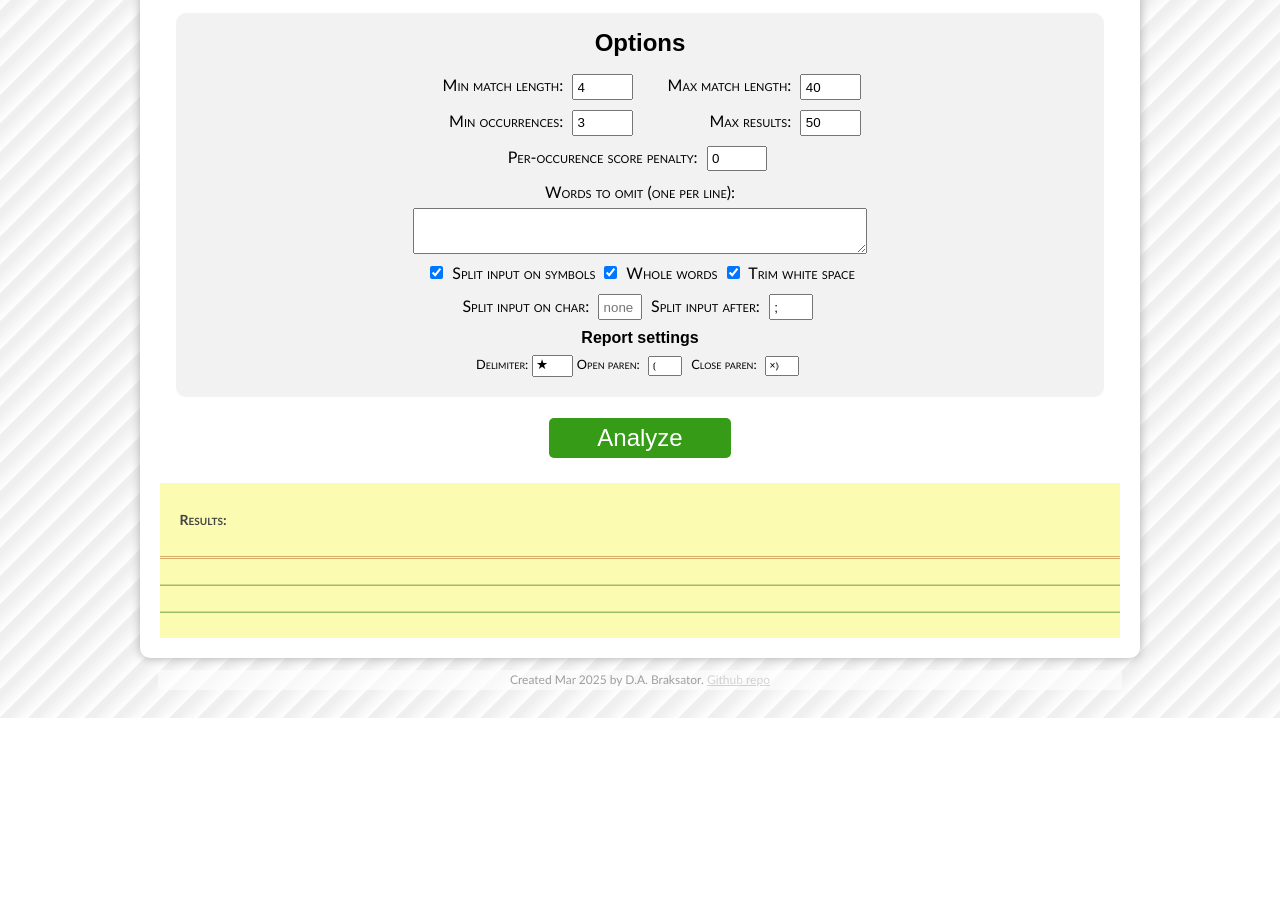
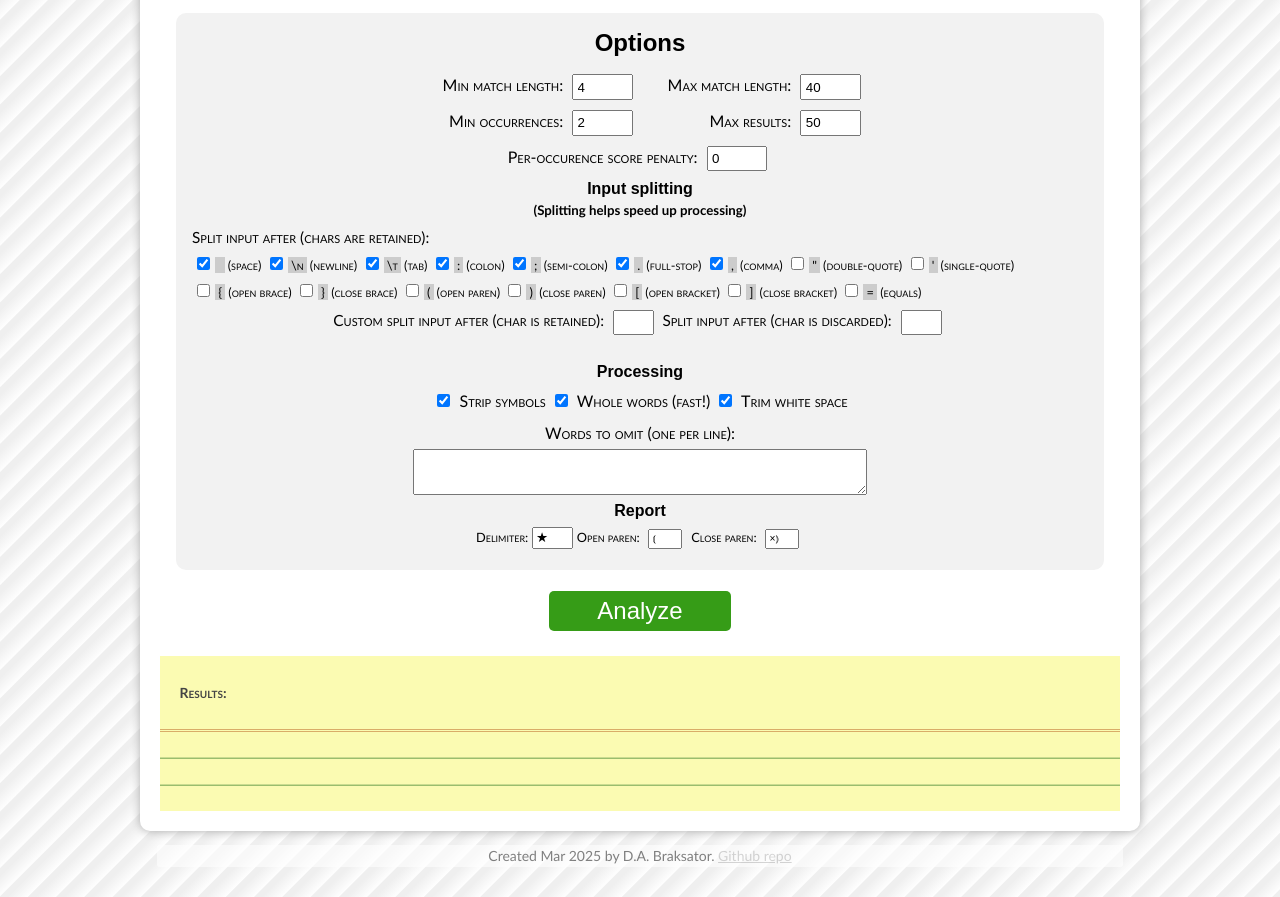
Before and after one commit to braksator/LongestRepeatedStrings, a website with bundled scripts: page index.html in a window 1280 px wide. Shown: the part 666-1563 px from the top of the page. Before the commit the page ends 1384 px from the top, so only its background shows below. Built offline with nearby package versions, Linux system fonts and the light colour scheme; a web font is replaced by a local one.

Commit message:
dev iteration

```diff
--- a/index.html
+++ b/index.html
@@ -24,28 +24,52 @@
       <label title="The minimum length of substrings to consider." class="hr">Min match length: <input type="number" id="minLen" value="4"></label>
       <label title="The maximum length of substrings to consider." class="hr">Max match length: <input type="number" id="maxLen" value="40"></label>
       <br>
-      <label title="The minimum number of occurrences a substring must have to be included." class="hr">Min occurrences: <input type="number" id="minOcc" value="3"></label>
+      <label title="The minimum number of occurrences a substring must have to be included." class="hr">Min occurrences: <input type="number" id="minOcc" value="2"></label>
       <label title="The maximum length of substrings to consider." class="hr">Max results: <input type="number" id="maxRes" value="50"></label>
       <br>
       <label title="Helps order results." class="fr">Per-occurence score penalty: <input type="number" id="penalty" value="0"></label>
+      <br>
+      <h4>Input splitting</h4>
+      <h5>(Splitting helps speed up processing)</h5>
+      <div class="split">
+        <label style="font-size: 1.2em;">Split input after (chars are retained):</label>
+        <br>
+        <label><input type="checkbox" name="split" value=" " checked><span class="char"> </span>(space)</label>
+        <label><input type="checkbox" name="split" value="\n" checked><span class="char">\n</span>(newline)</label>
+        <label><input type="checkbox" name="split" value="\t" checked><span class="char">\t</span>(tab)</label>
+        <label><input type="checkbox" name="split" value=":" checked><span class="char">:</span>(colon)</label>
+        <label><input type="checkbox" name="split" value=";" checked><span class="char">;</span>(semi-colon)</label>
+        <label><input type="checkbox" name="split" value="." checked><span class="char">.</span>(full-stop)</label>
+        <label><input type="checkbox" name="split" value="," checked><span class="char">,</span>(comma)</label>
+        <label><input type="checkbox" name="split" value='"'><span class="char">"</span>(double-quote)</label>
+        <label><input type="checkbox" name="split" value="'"><span class="char">'</span>(single-quote)</label>
+        <label><input type="checkbox" name="split" value="{"><span class="char">{</span>(open brace)</label>
+        <label><input type="checkbox" name="split" value="}"><span class="char">}</span>(close brace)</label>
+        <label><input type="checkbox" name="split" value="("><span class="char">(</span>(open paren)</label>
+        <label><input type="checkbox" name="split" value=")"><span class="char">)</span>(close paren)</label>
+        <label><input type="checkbox" name="split" value="["><span class="char">[</span>(open bracket)</label>
+        <label><input type="checkbox" name="split" value="]"><span class="char">]</span>(close bracket)</label>
+        <label><input type="checkbox" name="split" value="="><span class="char">=</span>(equals)</label>
+      </div>
+      <div class="break">
+        <label style="font-size: 1.2em;" title="Add your own" class="cr">Custom split input after (char is retained): <input type="text" size="2" id="split-custom" value=""></label>
+        <label style="font-size: 1.2em;" title="Can be used to concatenate texts." class="cr">Split input after (char is discarded): <input type="text" size="2" id="break" value=""></label>
+      </div>
+
+      <br>
+      <h4>Processing</h4>
+      <label title="Symbols won't appear in matches"><input type="checkbox" id="clean" checked> Strip symbols</label>
+      <label title="Matches on whole words."><input type="checkbox" id="words" checked> Whole words (fast!)</label>
+      <label title="Trims white space from results."><input type="checkbox" id="trim" checked> Trim white space</label>
       <br>
       <label title="Substrings to omit from the results. Can be used to ignore accepted long/frequent words.">Words to omit (one per line):</label>
       <br>
       <textarea id="omit" style="height: 40px; field-sizing: content; width: 50%;"></textarea>
       <br>
-      <label title="Symbols won't appear in matches"><input type="checkbox" id="clean" checked> Split input on symbols</label>
-      <label title="Matches on whole words."><input type="checkbox" id="words" checked> Whole words</label>
-      <label title="Trims white space from results."><input type="checkbox" id="trim" checked> Trim white space</label>
-      <br>
-      <label title="Can be used to concatenate texts with a special char." class="fr">Split input on char: <input type="text" id="break" size="2" value="" placeholder="none"></label>
-      <label title="Breaking up input helps with processing." class="fr">Split input after: <input type="text" id="split" size="2" value=";" placeholder="none"></label>
-      <br>
-      <div class="report-settings">
-        <h4>Report settings</h4>
-        <label title="Character/s to insert between each result." class="cr">Delimiter: <textarea rows="1" id="delim" rows="1" cols="2">★</textarea></label>
-        <label title="Character/s to insert before the repeat count." class="cr">Open paren: <input type="text" id="open" size="2" value="⦅"></label>
-        <label title="Character/s to insert after the repeat count." class="cr">Close paren: <input type="text" id="close" size="2" value="×⦆"></label>
-      </div>
+      <h4>Report</h4>
+      <label title="Character/s to insert between each result." class="cr">Delimiter: <textarea rows="1" id="delim" rows="1" cols="2">★</textarea></label>
+      <label title="Character/s to insert before the repeat count." class="cr">Open paren: <input type="text" id="open" size="2" value="⦅"></label>
+      <label title="Character/s to insert after the repeat count." class="cr">Close paren: <input type="text" id="close" size="2" value="×⦆"></label>
     </div>
     <button class="analyze" onclick="analyze()">Analyze</button>
     <h3>Results:</h3>
@@ -57,6 +81,7 @@
     body { font-family: Futura, "Trebuchet MS", Arial, sans-serif; text-align: center; padding: 1em; background: repeating-linear-gradient(-45deg,#efefef,#efefef 5px,#fefefe 6px,#efefef 20px); }
     h1, h2, h4 { font-size: 32px; font-family: "Winky Sans", sans-serif; font-weight: bold; }
     h2 { font-size: 24px; margin: 0 0 .5em 0; }
+    h5 { margin: .25em 0; }
     .container { max-width: 960px; margin: auto; background: white; padding: 20px; border-radius: 10px; box-shadow: 0px 0px 10px #aaa; }
     textarea { width: 100%; height: 100px; max-width: 100%;  }
     input, button { margin: 5px; padding: .25em; }
@@ -66,11 +91,11 @@
     .hr { width: 25%; display: inline-block; text-align: right; min-width: 220px; }
     .results { text-align: left; padding: 27px 1em 52px 1em; white-space: pre-wrap; line-height: 27px; background: repeating-linear-gradient(#fbfbb2, #fbfbb2 25px, #9abd6e 26px, #9abd6e 27px); }
     h3 { font-size: 14px; text-align: left; background: #fbfbb2; position: relative; font-variant: small-caps; margin: 20px 0 0 0; padding: 2em 1.4em; user-select: none; color: #444; border-bottom: 3px double #d9ac68; }
-    footer { margin-top: 20px; font-size: 12px; color: #666; background: #fff; max-width: 960px; padding: .2em; margin: 1em auto; border-radius: 3px; opacity: .6 }
+    footer { margin-top: 20px; font-size: 14px; color: #333; background: #fff; max-width: 960px; padding: .2em; margin: 1em auto; border-radius: 3px; opacity: .6 }
     .opts { background-color: #f2f2f2; padding: 1em; margin: 1em; border-radius: 10px }
     a { color: #bbb; }
     .analyze { padding: .25em 2em; color: #fff; background: #369c17; border: 0; border-radius: 5px; &:hover { background: #40aa20;} }
-    .intro { opacity: .6; font-size: 2.2em; font-family: Garamond,Baskerville,Baskerville Old Face,Hoefler Text,Times New Roman,serif; transform: scale(1.2) scaleX(.8); margin: 2em 0; }
+    .intro { opacity: .6; font-size: 2.2em; font-family: Garamond, Baskerville, Baskerville Old Face, Hoefler Text, Times New Roman, serif; transform: scale(1.2) scaleX(.8); margin: 2em 0; }
     .cr { font-size: .8em; input { font-size: .8em; }}
     #upload { font-size: 24px; margin-top: .5em;
       label {
@@ -81,9 +106,12 @@
     input[type=file] { font-size: 24px; cursor: pointer; text-align: center; margin: 0 auto; margin-left: .5em;
       &::file-selector-button { margin: 1em auto; margin-right: 1em; cursor: pointer; padding: .25em 2em; border-radius: 5px; border-width: 0; background: #f2f2f2; }
     }
-    #delim { height:1em; width:2.4em; resize: none; padding:0.25em; vertical-align:middle; font-size: 1.3em; line-height: 1em;}
+    #delim { height:1em; width:2.4em; resize: none; padding: 0.25em; vertical-align: middle; font-size: 1.3em; line-height: 1em;}
     #delim::-webkit-scrollbar { display: none; }
     h4 { margin: 0.25em 0; font-size: 16px; }
+    .char { padding: 0 .25em; background: #ccc; margin-right: 3px; }
+    .split { text-align: left; font-size: .8em; }
+    .break { font-size: .8em; }
   </style>
   <script>
     function getChars() {
@@ -94,6 +122,8 @@
       };
     }
     function getOpts() {
+      let split = [...document.querySelectorAll('input[name="split"]:checked')].map(cb => cb.value);
+      document.getElementById('split-custom').value && split.push(document.getElementById('split').value);
       return {
         minLen: +document.getElementById('minLen').value,
         maxLen: +document.getElementById('maxLen').value,
@@ -105,7 +135,7 @@
         clean: document.getElementById('clean').checked,
         words: document.getElementById('words').checked,
         break: document.getElementById('break').value ? [document.getElementById('break').value] : [],
-        break: document.getElementById('split').value ? [document.getElementById('split').value] : [],
+        split: split,
       };
     }
     function analyzeText() {
--- a/index.js
+++ b/index.js
@@ -15,7 +15,7 @@ let lrs = module.exports = {
 
   // Finds repeated substrings in a piece of text.
   text: (txt, opts) => {
-    opts = { ...{ maxRes: 50, minLen: 4, maxLen: 40, minOcc: 3, omit: [], trim: 1,
+    opts = { ...{ maxRes: 50, minLen: 4, maxLen: 40, minOcc: 2, omit: [], trim: 1,
       clean: 0, words: 1, break: [], split: [' ', ',', '.', '\n'], escSafe: 1, penalty: 0 }, ...opts };
     opts.split = opts.split.map(lrs.escapeRegex);
     opts.break = opts.break.map(lrs.escapeRegex);
--- a/package.json
+++ b/package.json
@@ -1,6 +1,6 @@
 {
   "name": "longestrepeatedstrings",
-  "version": "1.0.30",
+  "version": "1.0.31",
   "description": "Finds duplicated text strings and generates a report about the longest substrings or most frequent words in supplied text",
   "main": "index.js",
   "scripts": {
```
Also changed, not shown: README.md.
